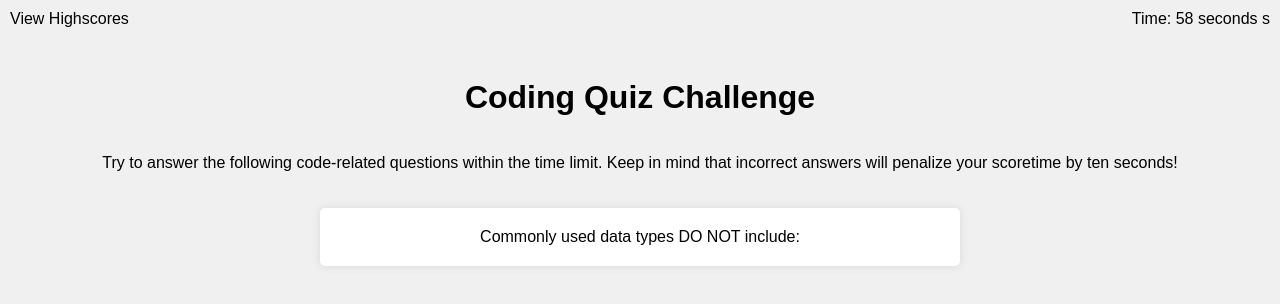
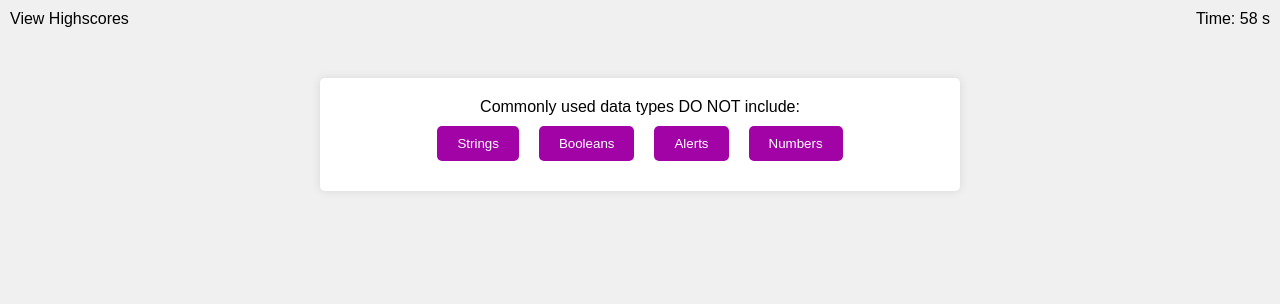
Before and after one commit to EmilioColds/Coding-Quiz, a plain HTML site: page index.html in a window 1280 px wide. Both pictures are taken after a click on the button "Start Quiz". Drawn offline with Linux system fonts and the light colour scheme.

Commit message:
Solved the issue were the answers wouldn't pop-up when a question was shown

```diff
--- a/Assets/script.js
+++ b/Assets/script.js
@@ -1,16 +1,18 @@
 document.addEventListener("DOMContentLoaded", () => {
-    var startQuizButton = document.getElementById("start-button");
-    var questionsSection = document.getElementById("questions-section");
-    var question = document.getElementById("question");
-    var answerButton = document.getElementById("answer-button");
-    var clock = document.getElementById("clock");
-    var submitScoreForm = document.getElementById("submit-score-form");
-    var userInitials = document.getElementById("user-initials");
-    var feedback = document.getElementById("feedback");
-    var finalScore = document.getElementById("final-score");
-    var viewHighscores = document.getElementById("view-highscores");
-    var highscores = document.getElementById("highscores");
-    var highscoresList = document.getElementById("highscores-list");
+    var startQuizButton = document.getElementById("start-button"); //startButton
+    var quizIntro = document.getElementById("intro-quiz")
+    var questionsSection = document.getElementById("questions-section"); //questionContainerElement
+    var questionElement = document.getElementById("question"); //questionElement
+    var answerButton = document.getElementById("answer-button"); //answerButtonsElement
+    var clock = document.getElementById("clock"); //timerElement
+
+    var submitScoreForm = document.getElementById("submit-score-form"); //submitScoreForm
+    var userInitials = document.getElementById("user-initials"); //userInitialsInput
+    var feedback = document.getElementById("feedback"); //Added
+    var finalScore = document.getElementById("final-score"); //finalScoreElement
+    var viewHighscores = document.getElementById("view-highscores"); //highscoresLink
+    var highscores = document.getElementById("highscores"); //highscoresContainer
+    var highscoresList = document.getElementById("highscores-list"); //highscoresList
     var goBackButton = document.getElementById("go-back-button");
     var clearHighscoresButton = document.getElementById("clear-highscores-button");
 
@@ -27,8 +29,9 @@ document.addEventListener("DOMContentLoaded", () => {
         currentQuestionIndex = 0;
         startQuizButton.classList.add("hide");
         timer = 60;
-        clock.innerText = `%{timer} seconds`;
+        clock.innerText = `%{timer}`;
         questionsSection.classList.remove("hide");
+        quizIntro.classList.add("hide");
         startClock();
         setNextQuestion();
     }
@@ -36,7 +39,7 @@ document.addEventListener("DOMContentLoaded", () => {
     function startClock() {
         timerInterval = setInterval(() => {
             timer--;
-            clock.innerText = `${timer} seconds`;
+            clock.innerText = `${timer}`;
             if (timer <= 0) {
                 clearInterval(timerInterval);
                 endQuiz();
@@ -50,14 +53,15 @@ document.addEventListener("DOMContentLoaded", () => {
     }
 
     function showQuestion(question) {
-        questionsSection.innerText = question.question;
-        question.answers.forEach(answer => {
+        questionElement.innerText = questions[currentQuestionIndex].question;
+        questions[currentQuestionIndex].answers.forEach(answer => {
             var button = document.createElement("button");
             button.innerText = answer.text;
             button.classList.add("button");
-            if (answer.correct) {
-                button.dataset.correct = answer.correct;
-            }
+            button.dataset.correct = answer.correct
+            // if (answer.correct) {
+                // button.dataset.correct = answer.correct;
+            // }
             button.addEventListener ("click", selectAnswer);
             answerButton.appendChild(button);
         });
@@ -77,7 +81,7 @@ document.addEventListener("DOMContentLoaded", () => {
         } else {
             timer -= 10;
             if (timer < 0) timer = 0;
-            clock.innerText = `${timer} seconds`;
+            clock.innerText = `${timer}`;
         }
         if (currentQuestionIndex < questions.length - 1){
             currentQuestionIndex++;
--- a/Assets/styles.css
+++ b/Assets/styles.css
@@ -54,6 +54,21 @@ button:hover {
     scale: 115%;
 }
 
+.btn {
+    padding: 10px 20px;
+    margin: 10px;
+    border: none;
+    background-color: #a103a6;
+    color: white;
+    border-radius: 5px;
+    cursor: pointer;
+}
+
+.btn:hover {
+    background-color: #a103a6;
+    scale: 115%;
+}
+
 .hide {
     display: none;
 }
--- a/index.html
+++ b/index.html
@@ -14,12 +14,15 @@
             <div id="timer"> Time: <span id="clock"> 0 </span> s </div>
         </header>
         <main id="main">
+            <div id="intro-quiz">
                 <h1> Coding Quiz Challenge </h1>
                 <p> Try to answer the following code-related questions within the time limit. Keep in mind that incorrect answers will penalize your scoretime by ten seconds! </p>
                 <button id="start-button"> Start Quiz </button>
+            </div>
+
             <div id="questions-section" class="hide">
-                    <div id="question"></div>
-                    <div id="answer-button"></div>
+                <div id="question"> </div>
+                <div id="answer-button"> </div>
                 <div id="results-section" class="hide"> </div>
             </div>
 
```
Lines whose indentation alone changed are shown as unchanged.
